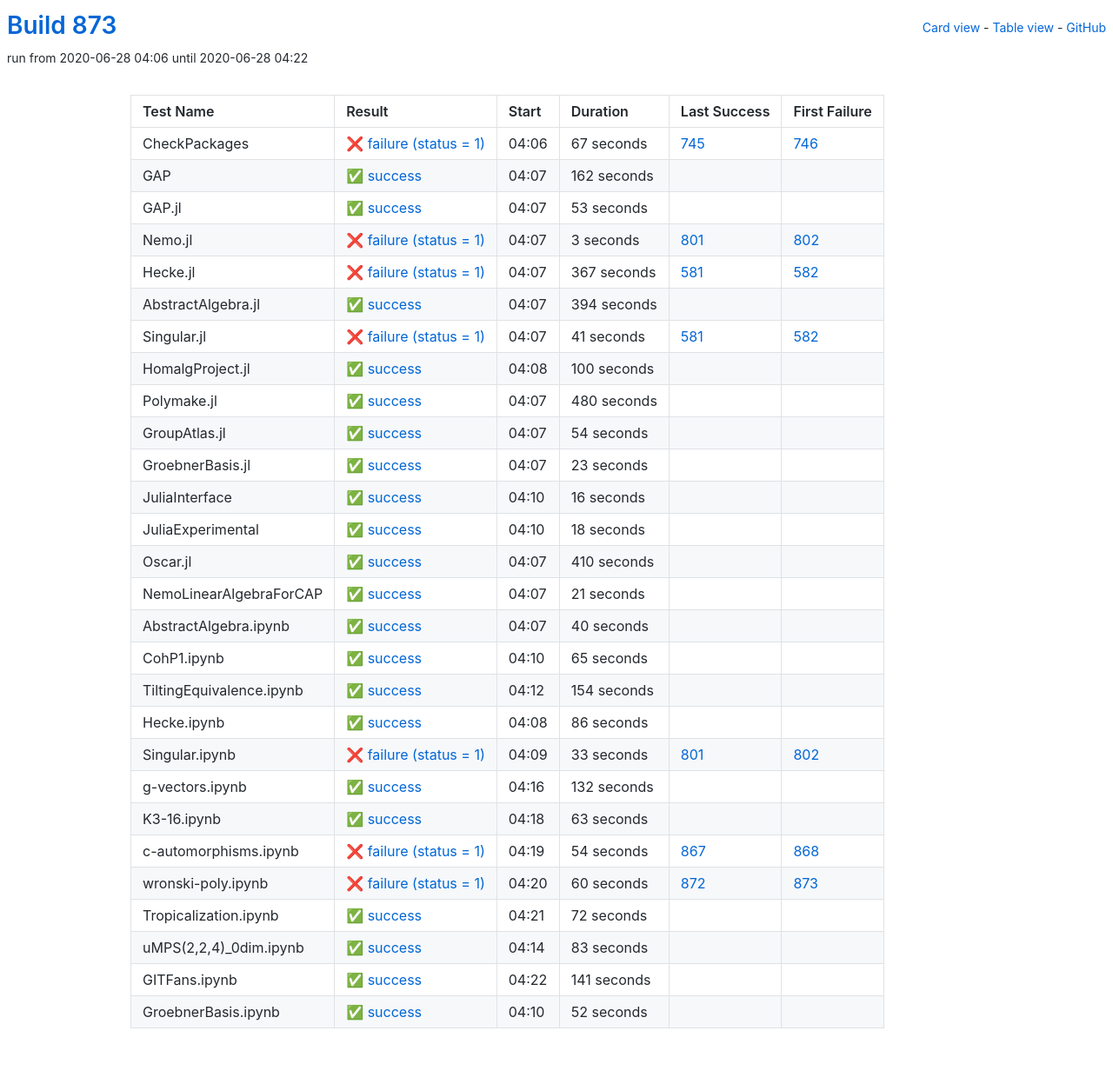
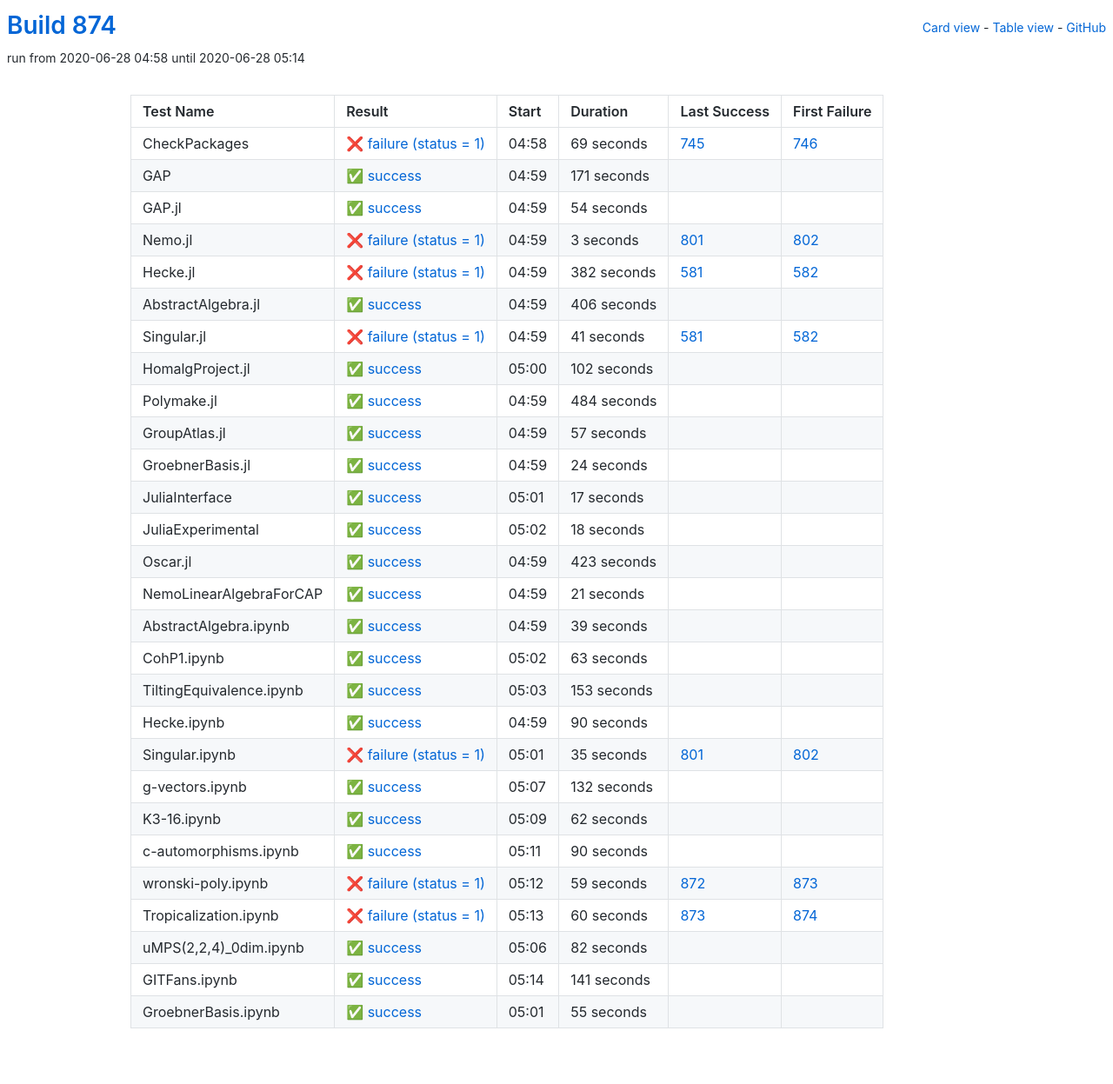
Before and after one commit to oscar-system/oscar-ci-status-1.4, a Jekyll site: the page built from table.html, in a window 1280 px wide. Shown: the whole page at 87% size. Built offline with Jekyll 4.4.1, drawn with Linux system fonts in a browser that asks for light colours.

Commit message:
Build #874

```diff
--- a/_data/ci.yml
+++ b/_data/ci.yml
@@ -1,6 +1,6 @@
 ---
-build: 873
-build_url: https://oscarci.mathematik.uni-kl.de/job/oscar-julia-1.4/873/
+build: 874
+build_url: https://oscarci.mathematik.uni-kl.de/job/oscar-julia-1.4/874/
 job: oscar-julia-1.4
 organization: oscar-system
 repo: oscar-ci-status-1.4
@@ -8,44 +8,44 @@ repourl: https://github.com/oscar-system/oscar-ci-status-1.4
 tests:
 - name: CheckPackages
   id: checkpackages
-  log: https://oscarci.mathematik.uni-kl.de/job/oscar-julia-1.4/873/artifact/logs/build-873/CheckPackages.log
-  start: 2020-06-28 04:06
+  log: https://oscarci.mathematik.uni-kl.de/job/oscar-julia-1.4/874/artifact/logs/build-874/CheckPackages.log
+  start: 2020-06-28 04:58
   success: false
   exitcode: 1
   status: failure
-  duration: 67
+  duration: 69
   last_success: 745
   last_success_url: https://oscarci.mathematik.uni-kl.de/job/oscar-julia-1.4/745/
   first_failure: 746
   first_failure_url: https://oscarci.mathematik.uni-kl.de/job/oscar-julia-1.4/746/
 - name: GAP
   id: gap
-  log: https://oscarci.mathematik.uni-kl.de/job/oscar-julia-1.4/873/artifact/logs/build-873/GAP.log
-  start: 2020-06-28 04:07
+  log: https://oscarci.mathematik.uni-kl.de/job/oscar-julia-1.4/874/artifact/logs/build-874/GAP.log
+  start: 2020-06-28 04:59
   success: true
   exitcode: 0
   status: success
-  duration: 162
+  duration: 171
   last_success: false
   last_success_url:
   first_failure: false
   first_failure_url:
 - name: GAP.jl
   id: gap-jl
-  log: https://oscarci.mathematik.uni-kl.de/job/oscar-julia-1.4/873/artifact/logs/build-873/GAP.jl.log
-  start: 2020-06-28 04:07
+  log: https://oscarci.mathematik.uni-kl.de/job/oscar-julia-1.4/874/artifact/logs/build-874/GAP.jl.log
+  start: 2020-06-28 04:59
   success: true
   exitcode: 0
   status: success
-  duration: 53
+  duration: 54
   last_success: false
   last_success_url:
   first_failure: false
   first_failure_url:
 - name: Nemo.jl
   id: nemo-jl
-  log: https://oscarci.mathematik.uni-kl.de/job/oscar-julia-1.4/873/artifact/logs/build-873/Nemo.jl.log
-  start: 2020-06-28 04:07
+  log: https://oscarci.mathematik.uni-kl.de/job/oscar-julia-1.4/874/artifact/logs/build-874/Nemo.jl.log
+  start: 2020-06-28 04:59
   success: false
   exitcode: 1
   status: failure
@@ -56,32 +56,32 @@ tests:
   first_failure_url: https://oscarci.mathematik.uni-kl.de/job/oscar-julia-1.4/802/
 - name: Hecke.jl
   id: hecke-jl
-  log: https://oscarci.mathematik.uni-kl.de/job/oscar-julia-1.4/873/artifact/logs/build-873/Hecke.jl.log
-  start: 2020-06-28 04:07
+  log: https://oscarci.mathematik.uni-kl.de/job/oscar-julia-1.4/874/artifact/logs/build-874/Hecke.jl.log
+  start: 2020-06-28 04:59
   success: false
   exitcode: 1
   status: failure
-  duration: 367
+  duration: 382
   last_success: 581
   last_success_url: https://oscarci.mathematik.uni-kl.de/job/oscar-julia-1.4/581/
   first_failure: 582
   first_failure_url: https://oscarci.mathematik.uni-kl.de/job/oscar-julia-1.4/582/
 - name: AbstractAlgebra.jl
   id: abstractalgebra-jl
-  log: https://oscarci.mathematik.uni-kl.de/job/oscar-julia-1.4/873/artifact/logs/build-873/AbstractAlgebra.jl.log
-  start: 2020-06-28 04:07
+  log: https://oscarci.mathematik.uni-kl.de/job/oscar-julia-1.4/874/artifact/logs/build-874/AbstractAlgebra.jl.log
+  start: 2020-06-28 04:59
   success: true
   exitcode: 0
   status: success
-  duration: 394
+  duration: 406
   last_success: false
   last_success_url:
   first_failure: false
   first_failure_url:
 - name: Singular.jl
   id: singular-jl
-  log: https://oscarci.mathematik.uni-kl.de/job/oscar-julia-1.4/873/artifact/logs/build-873/Singular.jl.log
-  start: 2020-06-28 04:07
+  log: https://oscarci.mathematik.uni-kl.de/job/oscar-julia-1.4/874/artifact/logs/build-874/Singular.jl.log
+  start: 2020-06-28 04:59
   success: false
   exitcode: 1
   status: failure
@@ -92,68 +92,68 @@ tests:
   first_failure_url: https://oscarci.mathematik.uni-kl.de/job/oscar-julia-1.4/582/
 - name: HomalgProject.jl
   id: homalgproject-jl
-  log: https://oscarci.mathematik.uni-kl.de/job/oscar-julia-1.4/873/artifact/logs/build-873/HomalgProject.jl.log
-  start: 2020-06-28 04:08
+  log: https://oscarci.mathematik.uni-kl.de/job/oscar-julia-1.4/874/artifact/logs/build-874/HomalgProject.jl.log
+  start: 2020-06-28 05:00
   success: true
   exitcode: 0
   status: success
-  duration: 100
+  duration: 102
   last_success: false
   last_success_url:
   first_failure: false
   first_failure_url:
 - name: Polymake.jl
   id: polymake-jl
-  log: https://oscarci.mathematik.uni-kl.de/job/oscar-julia-1.4/873/artifact/logs/build-873/Polymake.jl.log
-  start: 2020-06-28 04:07
+  log: https://oscarci.mathematik.uni-kl.de/job/oscar-julia-1.4/874/artifact/logs/build-874/Polymake.jl.log
+  start: 2020-06-28 04:59
   success: true
   exitcode: 0
   status: success
-  duration: 480
+  duration: 484
   last_success: false
   last_success_url:
   first_failure: false
   first_failure_url:
 - name: GroupAtlas.jl
   id: groupatlas-jl
-  log: https://oscarci.mathematik.uni-kl.de/job/oscar-julia-1.4/873/artifact/logs/build-873/GroupAtlas.jl.log
-  start: 2020-06-28 04:07
+  log: https://oscarci.mathematik.uni-kl.de/job/oscar-julia-1.4/874/artifact/logs/build-874/GroupAtlas.jl.log
+  start: 2020-06-28 04:59
   success: true
   exitcode: 0
   status: success
-  duration: 54
+  duration: 57
   last_success: false
   last_success_url:
   first_failure: false
   first_failure_url:
 - name: GroebnerBasis.jl
   id: groebnerbasis-jl
-  log: https://oscarci.mathematik.uni-kl.de/job/oscar-julia-1.4/873/artifact/logs/build-873/GroebnerBasis.jl.log
-  start: 2020-06-28 04:07
+  log: https://oscarci.mathematik.uni-kl.de/job/oscar-julia-1.4/874/artifact/logs/build-874/GroebnerBasis.jl.log
+  start: 2020-06-28 04:59
   success: true
   exitcode: 0
   status: success
-  duration: 23
+  duration: 24
   last_success: false
   last_success_url:
   first_failure: false
   first_failure_url:
 - name: JuliaInterface
   id: juliainterface
-  log: https://oscarci.mathematik.uni-kl.de/job/oscar-julia-1.4/873/artifact/logs/build-873/JuliaInterface.log
-  start: 2020-06-28 04:10
+  log: https://oscarci.mathematik.uni-kl.de/job/oscar-julia-1.4/874/artifact/logs/build-874/JuliaInterface.log
+  start: 2020-06-28 05:01
   success: true
   exitcode: 0
   status: success
-  duration: 16
+  duration: 17
   last_success: false
   last_success_url:
   first_failure: false
   first_failure_url:
 - name: JuliaExperimental
   id: juliaexperimental
-  log: https://oscarci.mathematik.uni-kl.de/job/oscar-julia-1.4/873/artifact/logs/build-873/JuliaExperimental.log
-  start: 2020-06-28 04:10
+  log: https://oscarci.mathematik.uni-kl.de/job/oscar-julia-1.4/874/artifact/logs/build-874/JuliaExperimental.log
+  start: 2020-06-28 05:02
   success: true
   exitcode: 0
   status: success
@@ -164,20 +164,20 @@ tests:
   first_failure_url:
 - name: Oscar.jl
   id: oscar-jl
-  log: https://oscarci.mathematik.uni-kl.de/job/oscar-julia-1.4/873/artifact/logs/build-873/Oscar.jl.log
-  start: 2020-06-28 04:07
+  log: https://oscarci.mathematik.uni-kl.de/job/oscar-julia-1.4/874/artifact/logs/build-874/Oscar.jl.log
+  start: 2020-06-28 04:59
   success: true
   exitcode: 0
   status: success
-  duration: 410
+  duration: 423
   last_success: false
   last_success_url:
   first_failure: false
   first_failure_url:
 - name: NemoLinearAlgebraForCAP
   id: nemolinearalgebraforcap
-  log: https://oscarci.mathematik.uni-kl.de/job/oscar-julia-1.4/873/artifact/logs/build-873/NemoLinearAlgebraForCAP.log
-  start: 2020-06-28 04:07
+  log: https://oscarci.mathematik.uni-kl.de/job/oscar-julia-1.4/874/artifact/logs/build-874/NemoLinearAlgebraForCAP.log
+  start: 2020-06-28 04:59
   success: true
   exitcode: 0
   status: success
@@ -188,68 +188,68 @@ tests:
   first_failure_url:
 - name: AbstractAlgebra.ipynb
   id: abstractalgebra-ipynb
-  log: https://oscarci.mathematik.uni-kl.de/job/oscar-julia-1.4/873/artifact/logs/build-873/AbstractAlgebra.ipynb.log
-  start: 2020-06-28 04:07
+  log: https://oscarci.mathematik.uni-kl.de/job/oscar-julia-1.4/874/artifact/logs/build-874/AbstractAlgebra.ipynb.log
+  start: 2020-06-28 04:59
   success: true
   exitcode: 0
   status: success
-  duration: 40
+  duration: 39
   last_success: false
   last_success_url:
   first_failure: false
   first_failure_url:
 - name: CohP1.ipynb
   id: cohp1-ipynb
-  log: https://oscarci.mathematik.uni-kl.de/job/oscar-julia-1.4/873/artifact/logs/build-873/CohP1.ipynb.log
-  start: 2020-06-28 04:10
+  log: https://oscarci.mathematik.uni-kl.de/job/oscar-julia-1.4/874/artifact/logs/build-874/CohP1.ipynb.log
+  start: 2020-06-28 05:02
   success: true
   exitcode: 0
   status: success
-  duration: 65
+  duration: 63
   last_success: false
   last_success_url:
   first_failure: false
   first_failure_url:
 - name: TiltingEquivalence.ipynb
   id: tiltingequivalence-ipynb
-  log: https://oscarci.mathematik.uni-kl.de/job/oscar-julia-1.4/873/artifact/logs/build-873/TiltingEquivalence.ipynb.log
-  start: 2020-06-28 04:12
+  log: https://oscarci.mathematik.uni-kl.de/job/oscar-julia-1.4/874/artifact/logs/build-874/TiltingEquivalence.ipynb.log
+  start: 2020-06-28 05:03
   success: true
   exitcode: 0
   status: success
-  duration: 154
+  duration: 153
   last_success: false
   last_success_url:
   first_failure: false
   first_failure_url:
 - name: Hecke.ipynb
   id: hecke-ipynb
-  log: https://oscarci.mathematik.uni-kl.de/job/oscar-julia-1.4/873/artifact/logs/build-873/Hecke.ipynb.log
-  start: 2020-06-28 04:08
+  log: https://oscarci.mathematik.uni-kl.de/job/oscar-julia-1.4/874/artifact/logs/build-874/Hecke.ipynb.log
+  start: 2020-06-28 04:59
   success: true
   exitcode: 0
   status: success
-  duration: 86
+  duration: 90
   last_success: false
   last_success_url:
   first_failure: false
   first_failure_url:
 - name: Singular.ipynb
   id: singular-ipynb
-  log: https://oscarci.mathematik.uni-kl.de/job/oscar-julia-1.4/873/artifact/logs/build-873/Singular.ipynb.log
-  start: 2020-06-28 04:09
+  log: https://oscarci.mathematik.uni-kl.de/job/oscar-julia-1.4/874/artifact/logs/build-874/Singular.ipynb.log
+  start: 2020-06-28 05:01
   success: false
   exitcode: 1
   status: failure
-  duration: 33
+  duration: 35
   last_success: 801
   last_success_url: https://oscarci.mathematik.uni-kl.de/job/oscar-julia-1.4/801/
   first_failure: 802
   first_failure_url: https://oscarci.mathematik.uni-kl.de/job/oscar-julia-1.4/802/
 - name: g-vectors.ipynb
   id: g-vectors-ipynb
-  log: https://oscarci.mathematik.uni-kl.de/job/oscar-julia-1.4/873/artifact/logs/build-873/g-vectors.ipynb.log
-  start: 2020-06-28 04:16
+  log: https://oscarci.mathematik.uni-kl.de/job/oscar-julia-1.4/874/artifact/logs/build-874/g-vectors.ipynb.log
+  start: 2020-06-28 05:07
   success: true
   exitcode: 0
   status: success
@@ -260,68 +260,68 @@ tests:
   first_failure_url:
 - name: K3-16.ipynb
   id: k3-16-ipynb
-  log: https://oscarci.mathematik.uni-kl.de/job/oscar-julia-1.4/873/artifact/logs/build-873/K3-16.ipynb.log
-  start: 2020-06-28 04:18
+  log: https://oscarci.mathematik.uni-kl.de/job/oscar-julia-1.4/874/artifact/logs/build-874/K3-16.ipynb.log
+  start: 2020-06-28 05:09
   success: true
   exitcode: 0
   status: success
-  duration: 63
+  duration: 62
   last_success: false
   last_success_url:
   first_failure: false
   first_failure_url:
 - name: c-automorphisms.ipynb
   id: c-automorphisms-ipynb
-  log: https://oscarci.mathematik.uni-kl.de/job/oscar-julia-1.4/873/artifact/logs/build-873/c-automorphisms.ipynb.log
-  start: 2020-06-28 04:19
+  log: https://oscarci.mathematik.uni-kl.de/job/oscar-julia-1.4/874/artifact/logs/build-874/c-automorphisms.ipynb.log
+  start: 2020-06-28 05:11
+  success: true
+  exitcode: 0
+  status: success
+  duration: 90
+  last_success: false
+  last_success_url:
+  first_failure: false
+  first_failure_url:
+- name: wronski-poly.ipynb
+  id: wronski-poly-ipynb
+  log: https://oscarci.mathematik.uni-kl.de/job/oscar-julia-1.4/874/artifact/logs/build-874/wronski-poly.ipynb.log
+  start: 2020-06-28 05:12
   success: false
   exitcode: 1
   status: failure
-  duration: 54
-  last_success: 867
-  last_success_url: https://oscarci.mathematik.uni-kl.de/job/oscar-julia-1.4/867/
-  first_failure: 868
-  first_failure_url: https://oscarci.mathematik.uni-kl.de/job/oscar-julia-1.4/868/
-- name: wronski-poly.ipynb
-  id: wronski-poly-ipynb
-  log: https://oscarci.mathematik.uni-kl.de/job/oscar-julia-1.4/873/artifact/logs/build-873/wronski-poly.ipynb.log
-  start: 2020-06-28 04:20
-  success: false
-  exitcode: 1
-  status: failure
-  duration: 60
+  duration: 59
   last_success: 872
   last_success_url: https://oscarci.mathematik.uni-kl.de/job/oscar-julia-1.4/872/
   first_failure: 873
   first_failure_url: https://oscarci.mathematik.uni-kl.de/job/oscar-julia-1.4/873/
 - name: Tropicalization.ipynb
   id: tropicalization-ipynb
-  log: https://oscarci.mathematik.uni-kl.de/job/oscar-julia-1.4/873/artifact/logs/build-873/Tropicalization.ipynb.log
-  start: 2020-06-28 04:21
+  log: https://oscarci.mathematik.uni-kl.de/job/oscar-julia-1.4/874/artifact/logs/build-874/Tropicalization.ipynb.log
+  start: 2020-06-28 05:13
+  success: false
+  exitcode: 1
+  status: failure
+  duration: 60
+  last_success: 873
+  last_success_url: https://oscarci.mathematik.uni-kl.de/job/oscar-julia-1.4/873/
+  first_failure: 874
+  first_failure_url: https://oscarci.mathematik.uni-kl.de/job/oscar-julia-1.4/874/
+- name: uMPS(2,2,4)_0dim.ipynb
+  id: umps-2-2-4-0dim-ipynb
+  log: https://oscarci.mathematik.uni-kl.de/job/oscar-julia-1.4/874/artifact/logs/build-874/uMPS-2-2-4-_0dim.ipynb.log
+  start: 2020-06-28 05:06
   success: true
   exitcode: 0
   status: success
-  duration: 72
-  last_success: false
-  last_success_url:
-  first_failure: false
-  first_failure_url:
-- name: uMPS(2,2,4)_0dim.ipynb
-  id: umps-2-2-4-0dim-ipynb
-  log: https://oscarci.mathematik.uni-kl.de/job/oscar-julia-1.4/873/artifact/logs/build-873/uMPS-2-2-4-_0dim.ipynb.log
-  start: 2020-06-28 04:14
-  success: true
-  exitcode: 0
-  status: success
-  duration: 83
+  duration: 82
   last_success: false
   last_success_url:
   first_failure: false
   first_failure_url:
 - name: GITFans.ipynb
   id: gitfans-ipynb
-  log: https://oscarci.mathematik.uni-kl.de/job/oscar-julia-1.4/873/artifact/logs/build-873/GITFans.ipynb.log
-  start: 2020-06-28 04:22
+  log: https://oscarci.mathematik.uni-kl.de/job/oscar-julia-1.4/874/artifact/logs/build-874/GITFans.ipynb.log
+  start: 2020-06-28 05:14
   success: true
   exitcode: 0
   status: success
@@ -332,12 +332,12 @@ tests:
   first_failure_url:
 - name: GroebnerBasis.ipynb
   id: groebnerbasis-ipynb
-  log: https://oscarci.mathematik.uni-kl.de/job/oscar-julia-1.4/873/artifact/logs/build-873/GroebnerBasis.ipynb.log
-  start: 2020-06-28 04:10
+  log: https://oscarci.mathematik.uni-kl.de/job/oscar-julia-1.4/874/artifact/logs/build-874/GroebnerBasis.ipynb.log
+  start: 2020-06-28 05:01
   success: true
   exitcode: 0
   status: success
-  duration: 52
+  duration: 55
   last_success: false
   last_success_url:
   first_failure: false
```
Also changed, not shown: README.md.
